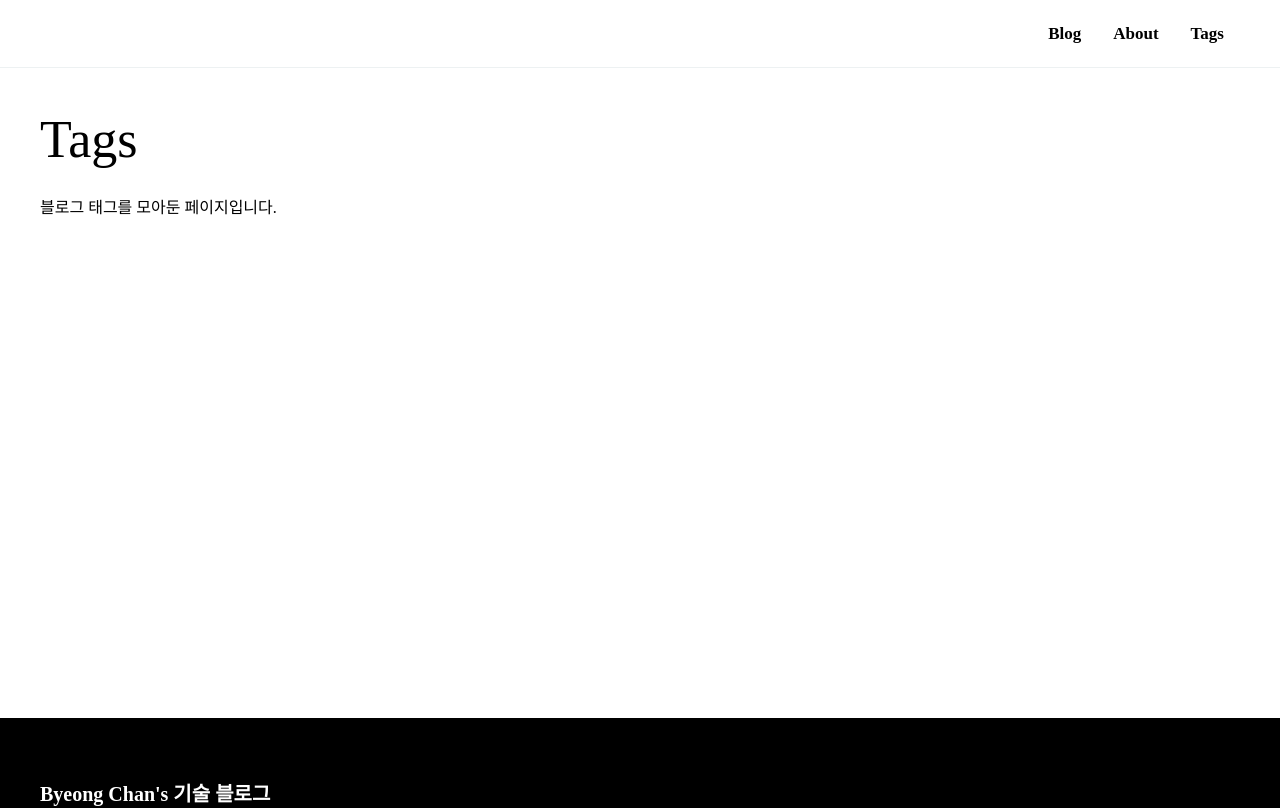
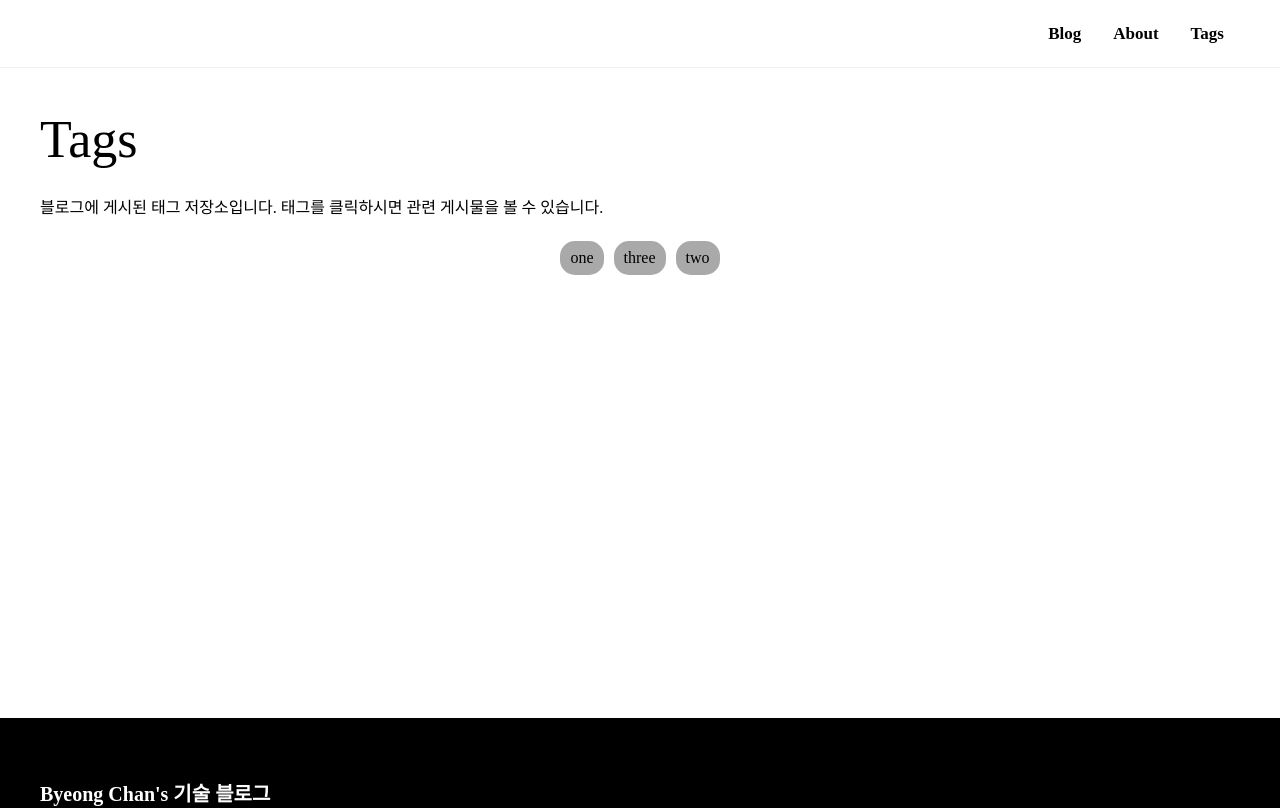
Before and after one commit to MinByeongChan/minbyeongchan.github.io, a Next.js app: page /tags in a window 1280 px wide. Shown: the top 808 px of the page. Built offline with nearby package versions, Linux system fonts and the light colour scheme.

Commit message:
태그, 검색 기능 수정 개발

```diff
--- a/src/layout/PostLayout.tsx
+++ b/src/layout/PostLayout.tsx
@@ -84,7 +84,7 @@ const PostLayout = (props: IPostProps) => {
   return (
     <Layout>
       <ContentLayout>
-        <TitleContainer style={{}}>
+        <TitleContainer>
           <span className="title">{props.title}</span>
           <span className="date">{format(new Date(props.date), 'LLLL d, yyyy')}</span>
         </TitleContainer>
--- a/src/layout/TagLayout.tsx
+++ b/src/layout/TagLayout.tsx
@@ -1,8 +1,14 @@
 import React from 'react';
-import PropTypes from 'prop-types';
 import styled from '@emotion/styled';
-import { fontSize, fontWeight } from '../utils/StyleTheme';
+import { color, fontSize, fontWeight } from '../utils/StyleTheme';
+import { ITagProps } from '../pages/tags';
+import Link from 'next/link';
 
+interface iTagItemStyle {
+  itemBgColor?: string;
+  itemColor?: string;
+  itemWeight?: string;
+}
 const Layout = styled.div`
   max-width: 1200px;
   margin: 0 auto;
@@ -27,21 +33,83 @@ const TopText = styled.div`
 `;
 
 const TagItemList = styled.ul`
+  display: flex;
+  justify-content: center;
+  flex-wrap: wrap;
   margin-top: 20px;
 `;
 
-const TagLayout = () => {
+const TagItem = styled.li`
+  float: left;
+  padding: 8px 10px;
+  margin: 3px 5px;
+  background-color: ${(props: iTagItemStyle) => props.itemBgColor};
+  color: ${(props: iTagItemStyle) => props.itemColor};
+  font-weight: ${(props: iTagItemStyle) => props.itemWeight};
+  border-radius: 15px;
+  transition: 0.1s linear;
+  &:hover {
+    opacity: 0.7;
+  }
+`;
+
+const TagLayout: React.FC<ITagProps> = (props: ITagProps) => {
+  const tags = props.tags;
+
   return (
     <Layout>
       <TopWrapper>
         <TopText>Tags</TopText>
       </TopWrapper>
-      <div>블로그 태그를 모아둔 페이지입니다.</div>
-      <TagItemList></TagItemList>
+      <div>블로그에 게시된 태그 저장소입니다. 태그를 클릭하시면 관련 게시물을 볼 수 있습니다.</div>
+      <TagItemList>
+        {tags.map((data, index) => {
+          // 태그 갯수에 따른 li 색상 설정
+          const [itemBgColor, itemColor, itemWeight] = makeColor(data.cnt);
+
+          return (
+            <TagItem key={index} itemBgColor={itemBgColor} itemColor={itemColor} itemWeight={itemWeight} >
+              <Link href={{
+                pathname: '/',
+                query: { search: `${data.name}` },
+              }}>
+                <a>
+                  <span>{data.name}</span>
+                </a>
+              </Link>
+            </TagItem>
+          )})}
+      </TagItemList>
     </Layout>
   );
 };
 
-TagLayout.propTypes = {};
+const makeColor = (cnt: number ) => {
+  let itemBgColor: string;
+  let itemColor: string;
+  let itemWeight: string;
+  if(1 <= cnt && cnt <= 5){
+    itemBgColor = color.gainsboro;
+    itemColor = color.black;
+    itemWeight= fontWeight.light;
+  } else if(6 <= cnt && cnt <= 10){
+    itemBgColor = color.lightgrey;
+    itemColor = color.black;
+    itemWeight= fontWeight.normal;
+  } else if(11 <= cnt && cnt <= 15){
+    itemBgColor = color.darkgray;
+    itemColor = color.black;
+    itemWeight= fontWeight.normal;
+  }  else if(16 <= cnt){
+    itemBgColor = color.lightskyblue;
+    itemColor = color.black;
+    itemWeight= fontWeight.bold;
+  } else {
+    itemBgColor = color.darkWhite;
+    itemColor = color.black;
+    itemWeight= fontWeight.light;
+  }
+  return [itemBgColor, itemColor, itemWeight];
+}
 
 export default TagLayout;
--- a/src/pages/tags/index.tsx
+++ b/src/pages/tags/index.tsx
@@ -5,46 +5,60 @@ import { Main } from '../../templates/Main';
 import { Meta } from '../../layout/Meta';
 import TagLayout from '../../layout/TagLayout';
 import { getAllPosts } from '../../utils/Content';
-import { IPaginationProps } from '../../pagination/Pagination';
-import { convertTo2D, createPageList } from '../../utils/Pagination';
-import { Config } from '../../utils/Config';
-import { IBlogGalleryProps } from '../../blog/BlogGallery';
 
-const Tags = () => {
+export type ITagProps = {
+  tags: ITag[]
+}
+
+export interface ITag {
+  name: string;
+  cnt: number;
+}
+
+const Tags: React.FC<ITagProps> = (props: ITagProps) => {
   return (
     <Main meta={<Meta title="Lorem ipsum" description="Lorem ipsum" />}>
-      <TagLayout />
+      <TagLayout tags={props.tags}/>
     </Main>
   );
 };
 
-export const getStaticProps: GetStaticProps<IBlogGalleryProps> = async () => {
+export const getStaticProps: GetStaticProps<ITagProps> = async () => {
   const posts = getAllPosts(['title', 'date', 'description', 'slug', 'tag']);
-  const pagination: IPaginationProps = {};
-  const tagType = {
-    name: '',
-    num: '',
-  };
 
-  // const tags = [];
-  // posts.forEach((post) => {
-  //   tags.find((data) => {
-  //     return
-  //   })
-  //   return {};
-  // });
+  const tags: ITag[]= [];
 
-  // console.log('tags', tags);
+  posts.forEach((post) => {
+    const tagArr: any[] = post.tag;
 
-  const pages = convertTo2D(posts, Config.pagination_size);
+    tagArr.forEach((item) => {
+      let idx = 0;
+      // 기존 tags 배열에 tag가 있는지 검사
+      const filtered = tags.find((data, index) => {
+        idx = index;
+        return data.name === item;
+      });
 
-  const maxPage = pages.length;
-  const pagingIndicator = Config.paging_indicator;
+      // tag가 없으면 새로운 태그 오브젝트 추가
+      if(filtered === undefined) {
+        tags.push({
+          name: item,
+          cnt: 1
+        })
+      } else {  // tag가 존재하면 기존 태그 오브젝트의 cnt 추가
+        tags[idx].cnt++;
+      }
+    });
+  });
+
+  // 태그 배열 정렬
+  tags.sort((a, b) => {
+    return b.cnt - a.cnt;
+  });
 
   return {
     props: {
-      posts: posts.slice(0, Config.pagination_size),
-      pagination,
+      tags: tags
     },
   };
 };
--- a/src/utils/Pagination.ts
+++ b/src/utils/Pagination.ts
@@ -28,7 +28,7 @@ export function createPageList(currPage: number, maxPage: number, pagingIndicato
 
   if (1 <= currPage && currPage <= pivot) {
     pageStart = 1;
-    pageEnd = pivot + interval;
+    pageEnd = pivot + interval - 1;
   } else if (maxPage - pivot < currPage && currPage <= maxPage) {
     pageStart = maxPage - pivot;
     pageEnd = maxPage;
--- a/src/utils/StyleTheme.ts
+++ b/src/utils/StyleTheme.ts
@@ -1,16 +1,23 @@
 export const color = {
-  red: 'red',
+  red: '#ff0000',
+  fuchsia: '#ff009f',
+  deeppink: '#ff1493',
   black: '#000000',
   darkBlack: 'rgb(41,44,50)',
   lightBlack: 'rgb(60, 71, 86)',
   white: '#ffffff',
+  darkslategray: '#2f4f4f',
+  lightslategray: '#778899 ',
+  slategray: '#708090',
+  gray: '#656a77',
+  darkgray: '#a9a9a9',
   darkWhite: 'rgb(237,241,242)',
-  darkslategray: '#2f4f4f',
-  slategray: '#708090',
-  lightslategray: '#778899 ',
-  grey: '#656a77',
+  lightgrey: '#d3d3d3',
+  gainsboro: '#dcdcdc',
   green: 'rgb(14, 128, 64)',
+  dodgerblue:"#1e90ff",
   lightBlue: 'rgb(82, 166, 228)',
+  lightskyblue : '#87cefa',
   orange: 'rgb(255,90,0)',
 };
 
```
Also changed, not shown: src/blog/BlogGallery.tsx (+44 -10 lines), src/pages/index.tsx (+1 -8 lines).
